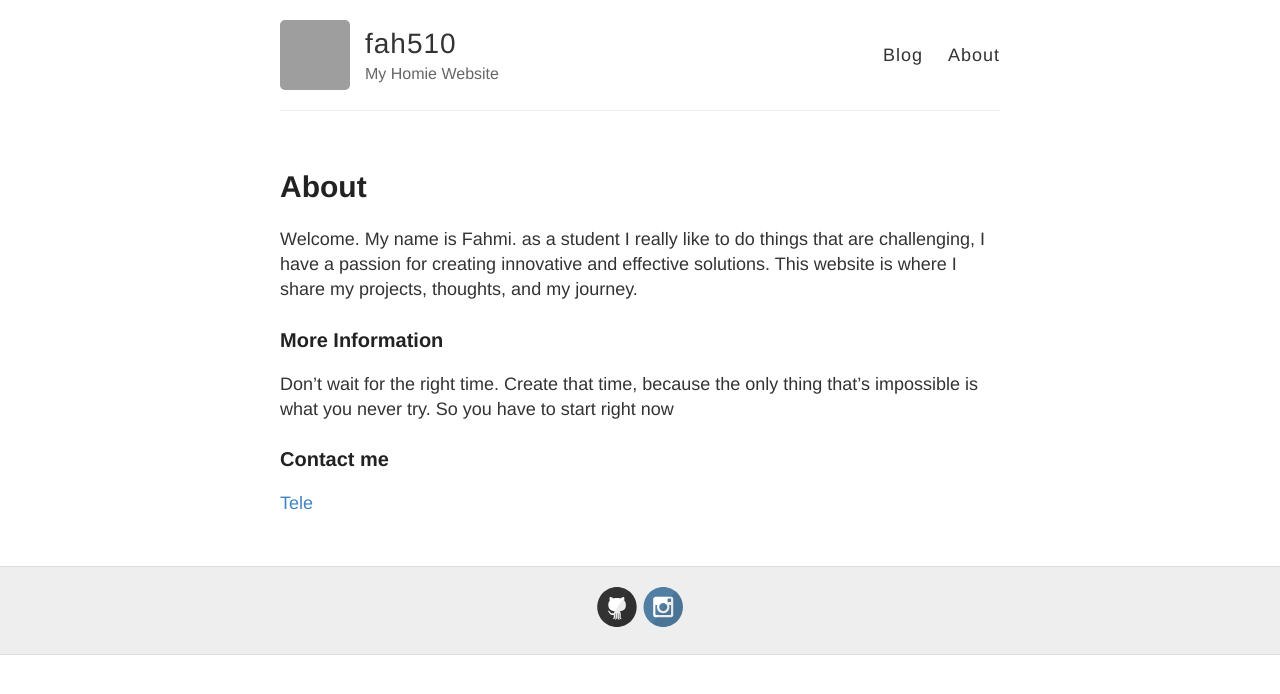
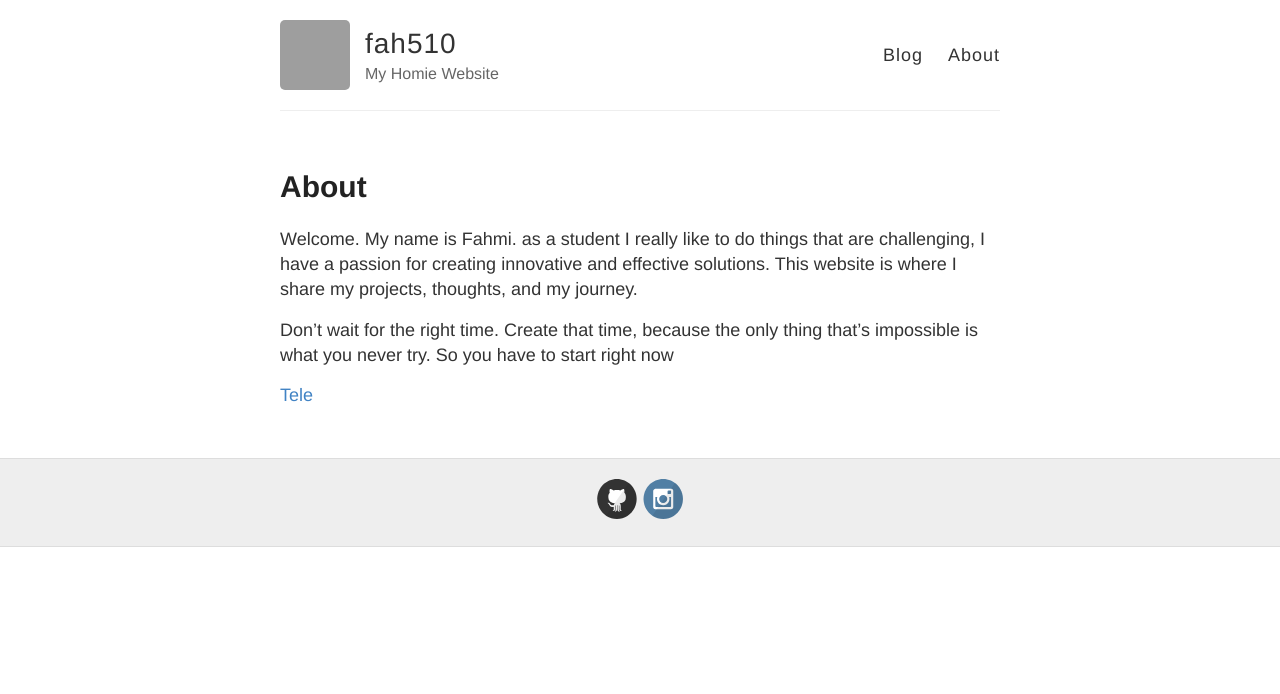
Before and after one commit to fahmishq/fahmishdq, a Jekyll site: the page built from about.md, in a window 1280 px wide. Shown: the top 694 px of the page. Built offline with Jekyll 4.4.1, drawn with Linux system fonts in a browser that asks for light colours; grey boxes are pictures that could not be loaded.

Commit message:
about.md
Signed-off-by: fahmishq <stylobanget@gmail.com>

```diff
--- a/about.md
+++ b/about.md
@@ -5,10 +5,6 @@ permalink: /about/
 ---
 Welcome. My name is Fahmi. as a student I really like to do things that are challenging, I have a passion for creating innovative and effective solutions. This website is where I share my projects, thoughts, and my journey.
 
-### More Information
-
 Don't wait for the right time. Create that time, because the only thing that's impossible is what you never try. So you have to start right now
 
-### Contact me
-
 [Tele](t.me/fahmishdq)
```
